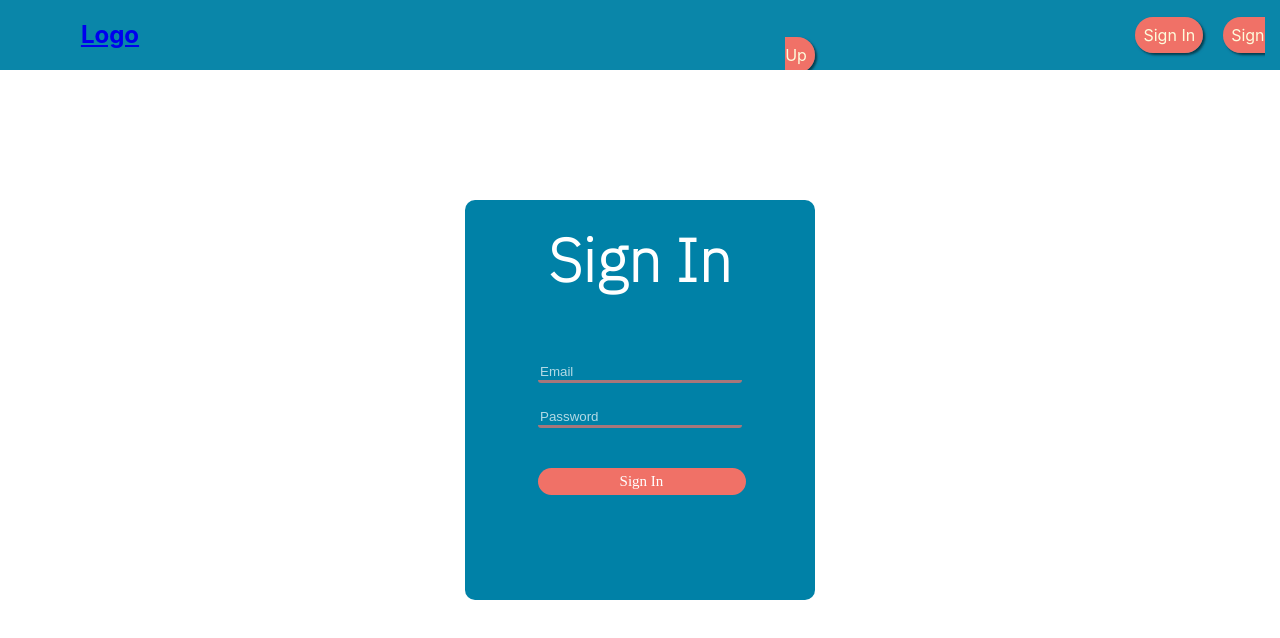
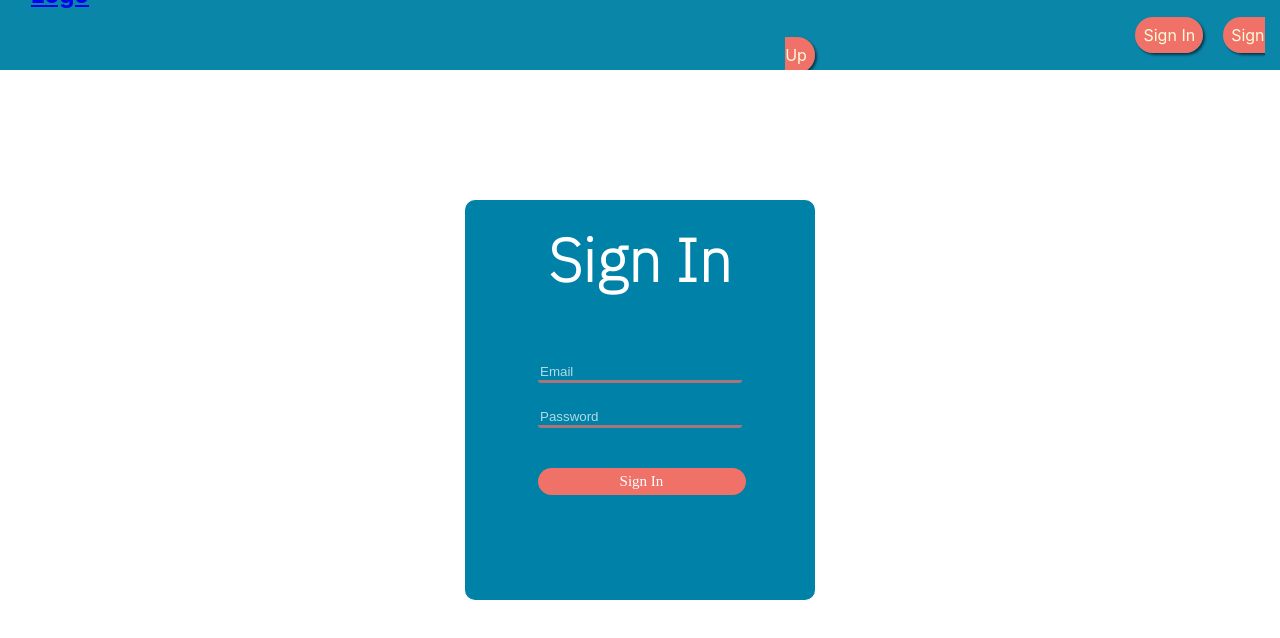
Before and after one commit to rodennis/HCF-review, a React (Create React App) app in the folder client/: page /signIn in a window 1280 px wide. Shown: the top 638 px of the page. Built offline with nearby package versions, Linux system fonts and the light colour scheme; no server answers.

Commit message:
create and add logo to favicon and navbar

```diff
--- a/client/public/index.html
+++ b/client/public/index.html
@@ -8,6 +8,7 @@
       name="description"
       content="Web site created using create-react-app"
     />
+      <link rel="icon" type="image/x-icon" href="./HCFLogo.png">
     <link href="https://fonts.googleapis.com/css2?family=IBM+Plex+Sans:wght@200&display=swap" rel="stylesheet">
     <title>HCF-Reviews</title>
   </head>
--- a/client/src/components/FacilityCard/FacilityCard.jsx
+++ b/client/src/components/FacilityCard/FacilityCard.jsx
@@ -18,7 +18,7 @@ function FacilityCard({foundFacilities, notFound}) {
                         <img src={facility.image} alt="" />
                         </div>
                         <div className='facility-info'>
-                        <h1>{facility.name}</h1>
+                        <h1>{facility.name.length < 20 ? facility.name : `${facility.name.slice(0, 20)}...`}</h1>
                         <h2>Address: {facility.address}</h2>
                         <h3>Phone #: {facility.phone}</h3>
                         </div>
--- a/client/src/components/Navbar/Navbar.css
+++ b/client/src/components/Navbar/Navbar.css
@@ -93,3 +93,9 @@ nav {
 .hospital-search:hover {
     background-color: #F07167;
 }
+
+.logo {
+    width: 120px;
+    margin: 0px;
+    margin-top: -20px;
+}
--- a/client/src/components/Navbar/Navbar.jsx
+++ b/client/src/components/Navbar/Navbar.jsx
@@ -2,6 +2,7 @@ import React from 'react'
 import './Navbar.css'
 import  { Link, useNavigate } from 'react-router-dom'
 import  {useState} from 'react'
+import logo from '../../photos/HCFLogo.png'
 
 function Navbar(props) {
 
@@ -33,8 +34,7 @@ function Navbar(props) {
     return (
         <nav>
             <div className="left-side">
-                {/* <img src="" alt="" /> */}
-               <Link className='link' to='/'> <h2 className='logo'>HCF-Reviews</h2></Link>
+               <Link className='link' to='/'><img className='logo' src={logo} alt="" /></Link>
             </div>
             <div className="right-side">
                 <form onSubmit={handleSubmit}>
```
Also changed, not shown: client/public/HCFLogo.png (added), client/src/photos/HCFLogo.png (added).
